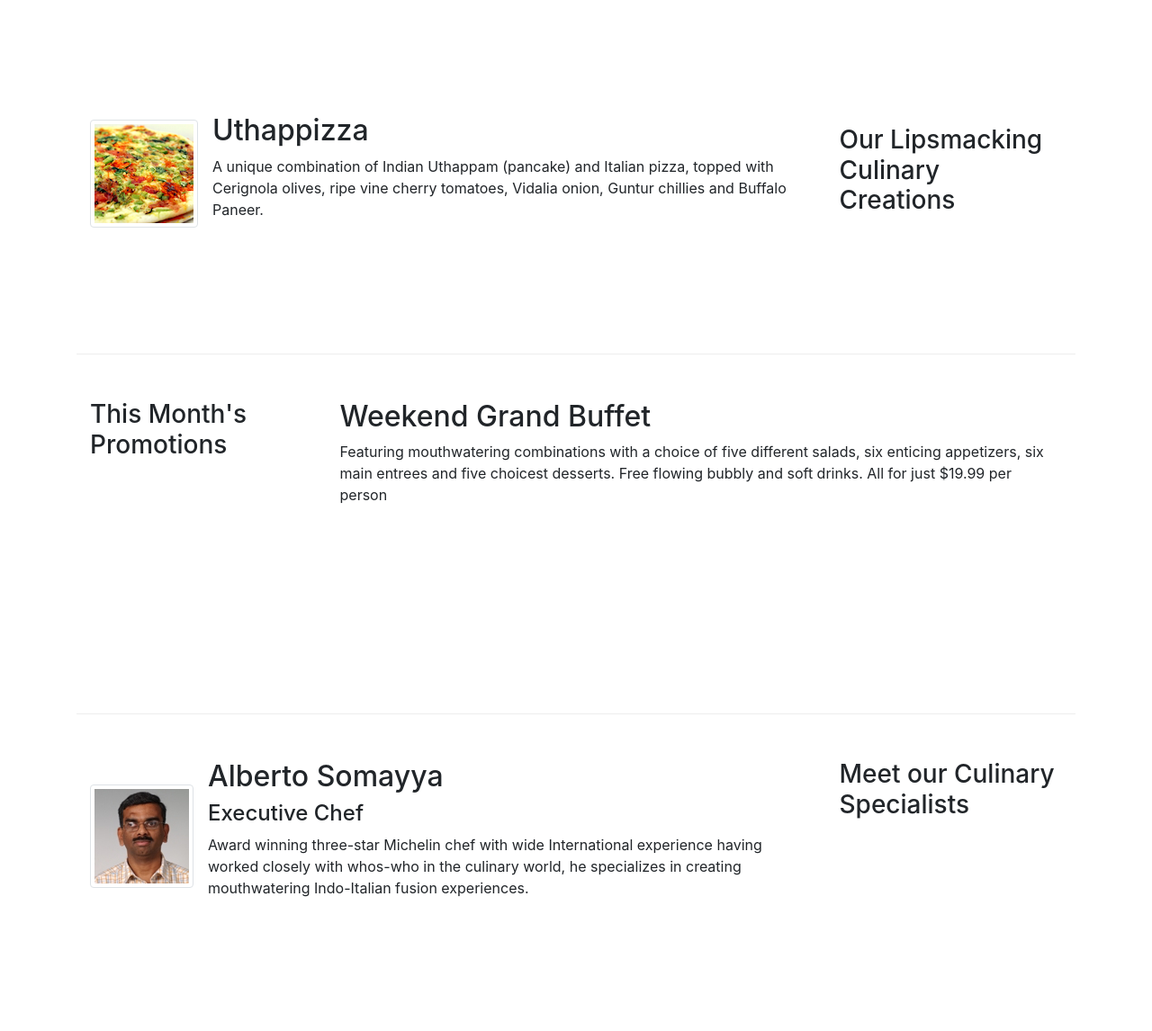
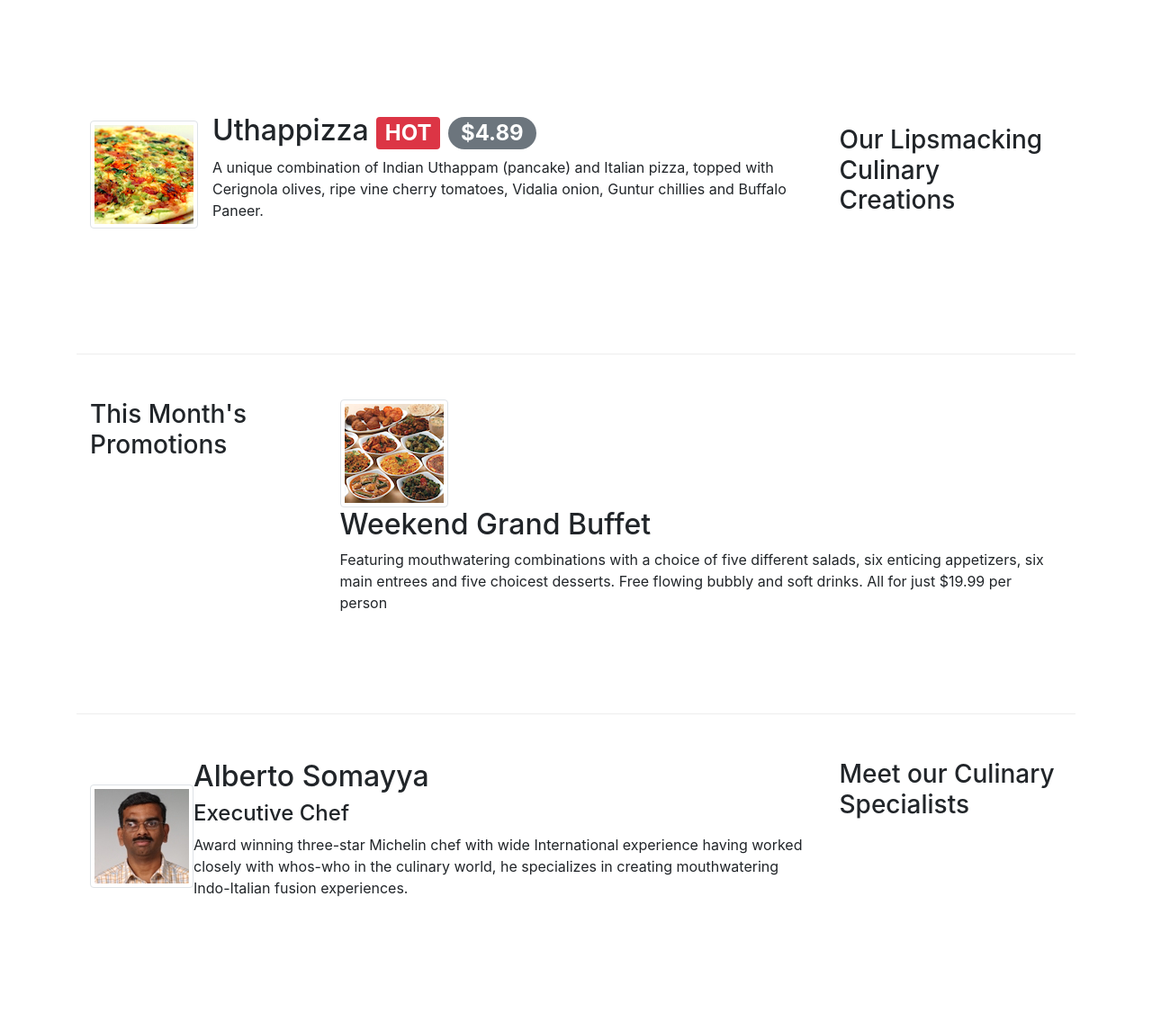
Before and after one commit to DhruvTrehan29/BootStrap-Website-, a website: page index.html in a window 1280 px wide. Shown: the part 340-1486 px from the top of the page at 90% size. Drawn offline with nearby package versions, Linux system fonts and the light colour scheme.

Commit message:
Alerting Users

```diff
--- a/index.html
+++ b/index.html
@@ -56,7 +56,7 @@
                 <div class="media">
                     <img class="d-flex mr-3 img-thumbnail align-self-center" src="img/uthappizza.png" alt="Not Found">
             <div class="media-body">
-                <h2 class="mt-0">Uthappizza</h2>
+                <h2 class="mt-0">Uthappizza <span class="badge badge-danger" >HOT</span>&nbsp;<span class="badge badge-pill badge-secondary">$4.89</span></h2>
                 <p class="d-none d-sm-block">A unique combination of Indian Uthappam (pancake) and Italian pizza, topped with Cerignola olives, ripe vine cherry tomatoes, Vidalia onion, Guntur chillies and Buffalo Paneer.</p>
             </div>
                 </div>
@@ -70,20 +70,24 @@
                 <h3>This Month's Promotions</h3>
             </div>
             <div class="col col-sm col-md">
+                <div class="media">
+                    <img class="d-flex img-thumbnail align-self-center" src="img/buffet.png" alt="Not Found">
+                </div>
+                <div class="media-body">
                 <h2>Weekend Grand Buffet</h2>
                 <p class="d-none d-sm-block">Featuring mouthwatering combinations with a choice of five different salads, six enticing appetizers, six main entrees and five choicest desserts. Free flowing bubbly and soft drinks. All for just $19.99 per person </p>
             </div>
         </div>
-
+    </div>
         <div class="row row-content">
             <div class="col-12 col-sm-4 order-sm-last col-md-3 align-items-center">
                 <h3>Meet our Culinary Specialists</h3>
             </div>
             <div class="col col-sm order-sm-first col-md">
                 <div class="media">
-                    <img class="d-flex mr-3  img-thumbnail align-self-center" src="img/alberto.png" alt="No Image Found" style="float: left;">
+                    <img class="d-flex m1-5 img-thumbnail align-self-center "src="img/alberto.png" alt="No Image Found">
                     <div class="media-body">
-                        <h2>Alberto Somayya</h2>
+                        <h2 class="mt-0">Alberto Somayya</h2>
                         <h4>Executive Chef</h4>
                         <p class="d-none d-sm-block">Award winning three-star Michelin chef with wide International experience having worked closely with whos-who in the culinary world, he specializes in creating mouthwatering Indo-Italian fusion experiences. </p>
                     </div>
```
Also changed, not shown: style.css (line endings or trailing spaces).
